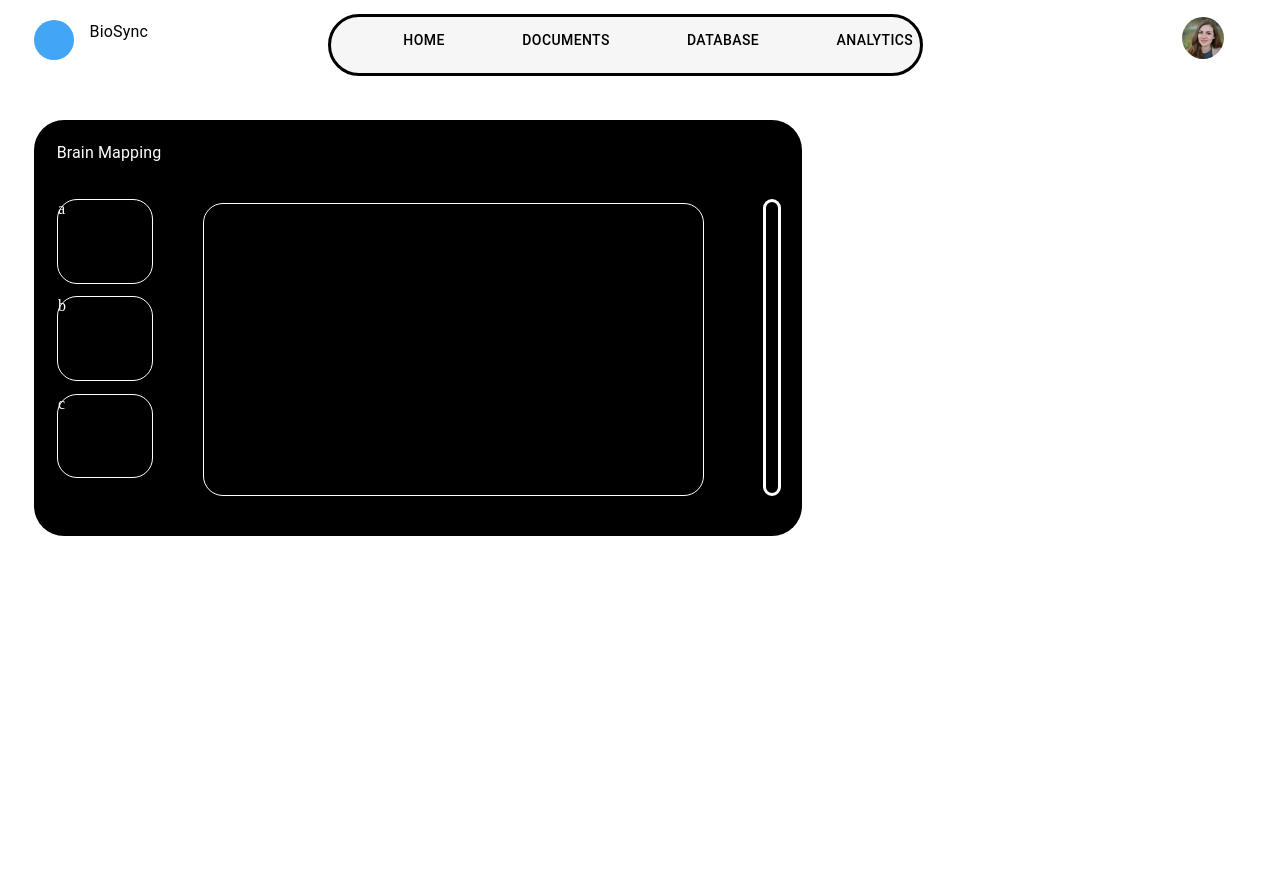
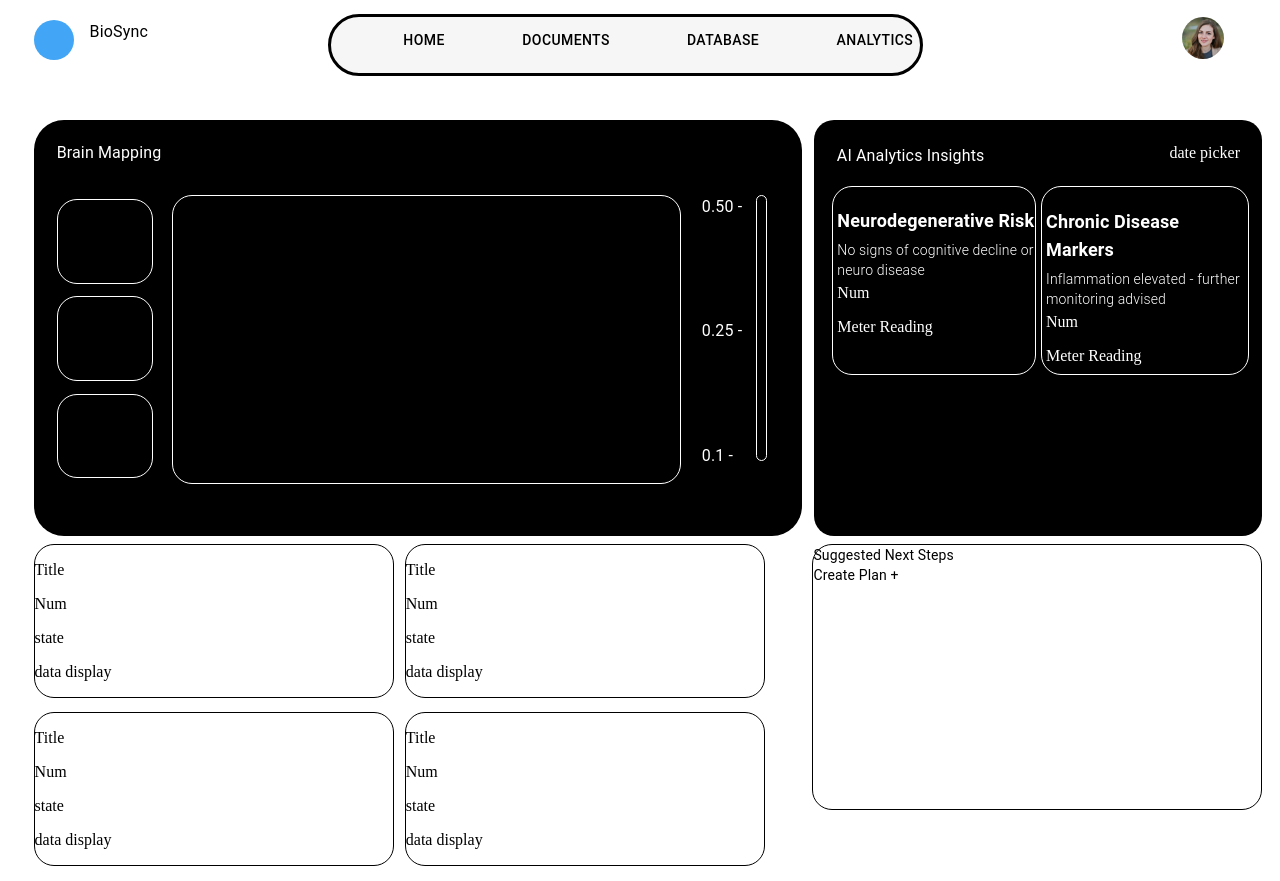
Before and after one commit to RichardJeanBaptiste/healthcare_dashboard, a React (Vite) app: page / in a window 1280 px wide. Before the commit the page ends 816 px from the top, so only its background shows below. Built offline with nearby package versions, Linux system fonts and the light colour scheme; some icons are missing.

Commit message:
added basic components for the UI

```diff
--- a/src/App.tsx
+++ b/src/App.tsx
@@ -2,14 +2,82 @@
 import Box from '@mui/material/Box';
 import Header from './components/Header';
 import Brain_Map from './components/Brain_Map';
+import AI_Analytics from './components/AI_Analytics';
+import Next_Steps from './components/Next_Steps';
+import Index from './components/Index';
 
 function App() {
   //const [count, setCount] = useState(0);
+
+  const Styles = {
+    box1: {
+      position: 'absolute',
+      top: '67%',
+      left: '2%',
+      width: '28%',
+      height: '19%',
+      borderStyle: 'solid',
+      borderWidth: '1px',
+      borderColor: 'black',
+      borderRadius: '20px'
+    },
+    box2: {
+      position: 'absolute',
+      top: '67%',
+      left: '31%',
+      width: '28%',
+      height: '19%',
+      borderStyle: 'solid',
+      borderWidth: '1px',
+      borderColor: 'black',
+      borderRadius: '20px'
+    },
+    box3: {
+      position: 'absolute',
+      top: '88%',
+      left: '2%',
+      width: '28%',
+      height: '19%',
+      borderStyle: 'solid',
+      borderWidth: '1px',
+      borderColor: 'black',
+      borderRadius: '20px'
+    },
+    box4: {
+      position: 'absolute',
+      top: '88%',
+      left: '31%',
+      width: '28%',
+      height: '19%',
+      borderStyle: 'solid',
+      borderWidth: '1px',
+      borderColor: 'black',
+      borderRadius: '20px'
+    }
+  }
 
   return (
     <Box sx={{ width: '100vw', height: '100vh', position: 'relative' }}>
       <Header/>
       <Brain_Map/>
+      <AI_Analytics/>
+      <Next_Steps/>
+
+      <Box sx={Styles.box1}>
+        <Index/>
+      </Box>
+
+      <Box sx={Styles.box2}>
+        <Index/>
+      </Box>
+
+      <Box sx={Styles.box3}>
+        <Index/>
+      </Box>
+
+      <Box sx={Styles.box4}>
+        <Index/>
+      </Box>
     </Box>
   )
 }
--- /dev/null
+++ b/src/components/AI_Analytics.tsx
@@ -0,0 +1,104 @@
+import { Box , Typography } from "@mui/material";
+
+
+export default function AI_Analytics() {
+
+    const Styles = {
+        root: {
+            width: '35%',
+            height: '52%',
+            position: 'absolute',
+            top : '14%',
+            right: '2%',
+            backgroundColor: 'black',
+            borderRadius: '20px'
+        },
+        title: {
+            position: 'absolute',
+            top: '2%',
+            left: '5%',
+            color: 'white'
+        },
+        date_picker: {
+            position: 'absolute',
+            top: '2%',
+            right: '5%',
+            color:'white'
+        },
+        neuro_risk: {
+            position: 'absolute',
+            top: '12%',
+            left: '4%',
+            width: '45%',
+            height: '45%',
+            borderRadius: '20px',
+            borderStyle: 'solid',
+            borderWidth: '1px',
+            color: 'white',
+            '& h2': {
+                marginTop:'10%',
+                marginLeft: '2%',
+                fontSize: '18px',
+                fontWeight: 'bold'
+            },
+            '& p': {
+                marginLeft: '2%',
+                marginTop: '2%',
+                fontWeight: 'light'
+            }
+        },
+        d_markers: {
+            position: 'absolute',
+            top: '12%',
+            right: '3%',
+            width: '46%',
+            height: '45%',
+            borderRadius: '20px',
+            borderStyle: 'solid',
+            borderWidth: '1px',
+            color: 'white',
+            '& h2': {
+                marginTop:'10%',
+                marginLeft: '2%',
+                fontSize: '18px',
+                fontWeight: 'bold'
+            },
+            '& p': {
+                marginLeft: '2%',
+                marginTop: '2%',
+                fontWeight: 'light'
+            }
+        }
+    }
+    return (
+        <Box sx={Styles.root}>
+            <Box sx={{ width: '100%', height: '100%', position: 'relative'}}>
+                <Typography component='p' sx={Styles.title}>AI Analytics Insights</Typography>
+                <Box sx={Styles.date_picker}>date picker</Box>
+                {/** -------------------- */}
+                <Box sx={Styles.neuro_risk}>
+                    <Typography component='h2' variant="h6" >Neurodegenerative Risk</Typography>
+                    <Typography component='p' variant="body2">No signs of cognitive decline or neuro disease</Typography>
+                    <Box>
+                        <p>Num</p>
+                        <p>Meter Reading</p>
+                    </Box>
+                </Box>
+                {/** -------------------- */}
+                <Box sx={Styles.d_markers}>
+                    <Typography component='h2' variant="h6">Chronic Disease Markers</Typography>
+                    <Typography component='p' variant="body2">Inflammation elevated - further monitoring advised</Typography>
+                    <Box>
+                        <p>Num</p>
+                        <p>Meter Reading</p>
+                    </Box>
+                </Box>
+                {/** -------------------- */}
+                <Box>
+                    <p>Meter</p>
+                    <p>Num</p>
+                </Box>
+            </Box>
+        </Box>
+    )
+}
--- a/src/components/Brain_Map.tsx
+++ b/src/components/Brain_Map.tsx
@@ -43,34 +43,42 @@ export default function Brain_Map() {
             marginTop: '9%'
         },
         map_large : {
-            width: '65%',
-            height: '70%',
+            width: '66%',
+            height: '69%',
             borderStyle: 'solid',
             borderWidth: '1px',
             borderRadius: '20px',
             color: 'white',
             position: 'absolute',
-            top: '20%',
-            left: '22%'
+            top: '18%',
+            left: '18%'
         },
         heat_meter: {
-            width: '1.5%',
-            height: '70%',
-            borderStyle: 'solid',
-            borderRadius: '20px',
+            width: '11.5%',
+            height: '69%',
             color: 'white',
             position: 'absolute',
-            top: '19%',
-            left: '95%'
+            top: '18%',
+            left: '87%',
+            display: 'flex',
+            flexDirection: 'row'
         },
         heat_meter_readings: {
             display: 'flex',
             flexDirection: 'column',
-            width: 'inherit',
             height: '100%',
-            gap: '40px',
-            marginLeft: '-2%'
+            gap: '35%'
+        },
+        heat_meter_colors: {
+            width: '10%',
+            height: '92%',
+            color:'white',
+            borderStyle: 'solid',
+            borderRadius: '20px',
+            borderWidth: '.5px',
+            marginLeft: '16%'
         }
+
     }
 
     return (
@@ -78,21 +86,22 @@ export default function Brain_Map() {
             <Box sx={Styles.map_container}>
                 <Typography component='p' sx={Styles.title}>Brain Mapping</Typography>
                 <Box sx={Styles.map_mini}>
-                    <Box sx={Styles.map_mini_image}>a</Box>
-                    <Box sx={Styles.map_mini_image}>b</Box>
-                    <Box sx={Styles.map_mini_image}>c</Box>
+                    <Box sx={Styles.map_mini_image}></Box>
+                    <Box sx={Styles.map_mini_image}></Box>
+                    <Box sx={Styles.map_mini_image}></Box>
                 </Box>
 
                 <Box sx={Styles.map_large}>
 
                 </Box>
 
-                <Box>
-
-                </Box>
-
                 <Box sx={Styles.heat_meter}>
-
+                    <Box sx={Styles.heat_meter_readings}>
+                        <Typography component='p'>0.50 - </Typography>
+                        <Typography component='p'>0.25 - </Typography>
+                        <Typography component='p'>0.1 - </Typography>
+                    </Box>
+                    <Box sx={Styles.heat_meter_colors}></Box>
                 </Box>
 
             </Box>
--- /dev/null
+++ b/src/components/Index.tsx
@@ -0,0 +1,19 @@
+import { Box } from "@mui/material";
+
+export default function Index() {
+
+    const Styles = {
+        root: {
+            width: '100%',
+            height: '100%'
+        }
+    }
+    return (
+        <Box sx={Styles.root}>
+            <p>Title</p>
+            <p>Num</p>
+            <p>state</p>
+            <p>data display</p>
+        </Box>
+    )
+}
--- /dev/null
+++ b/src/components/Next_Steps.tsx
@@ -0,0 +1,35 @@
+import { Box , Typography} from "@mui/material";
+
+export default function Next_Steps() {
+
+    const Styles = {
+        root: {
+            width: '35%',
+            height: '33%',
+            position: 'absolute',
+            top: '67%',
+            right: '2%',
+            borderStyle: 'solid',
+            borderRadius: '20px',
+            borderColor: 'black',
+            borderWidth: '1px'
+        }
+    }
+
+    const Unit = () => {
+        return (
+            <Box>
+
+            </Box>
+        )
+    }
+    return (
+        <Box sx={Styles.root}>
+            <Typography variant="body2">Suggested Next Steps</Typography>
+            <Box>
+                <Typography variant="body2">Create Plan +</Typography>
+            </Box>
+
+        </Box>
+    )
+}
```
